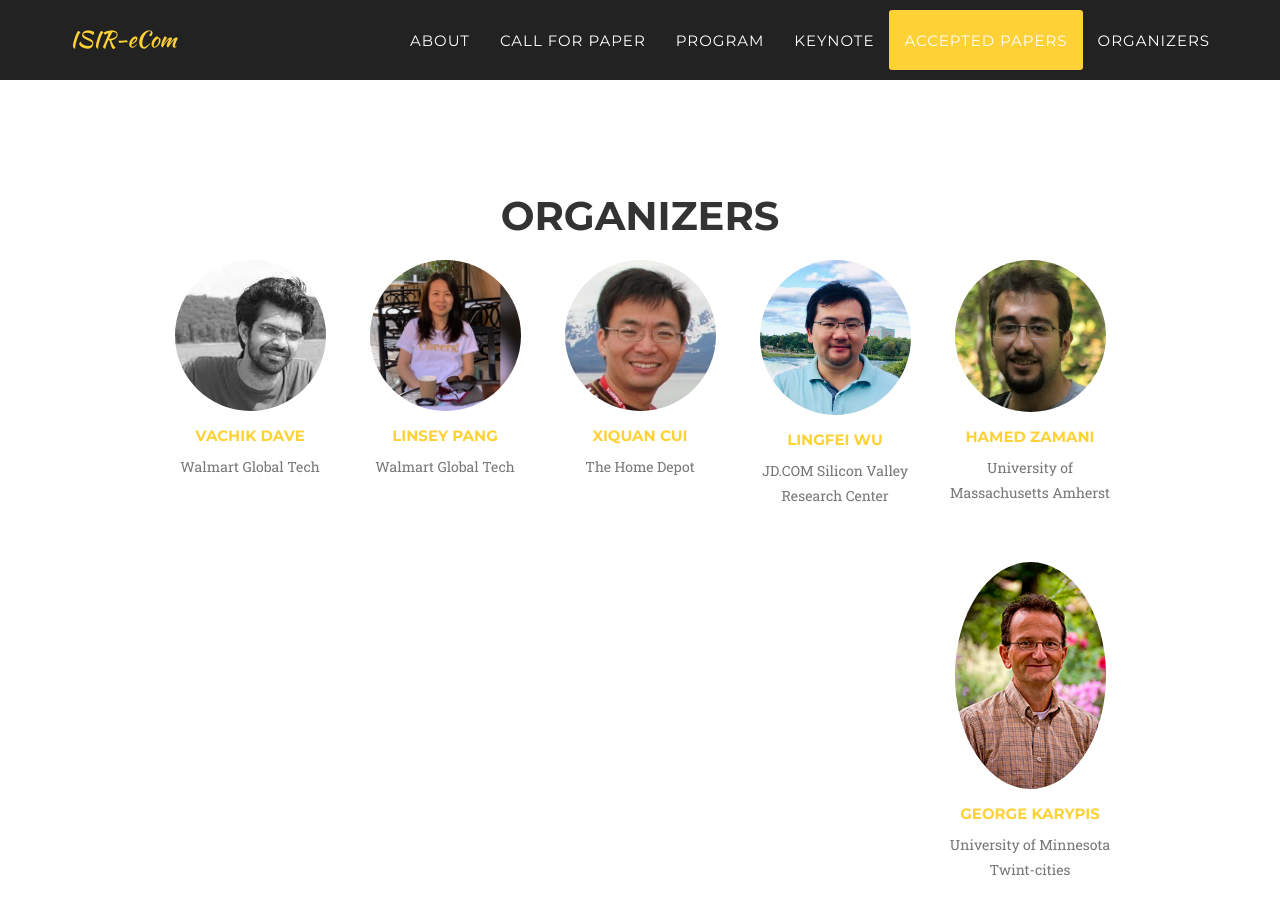
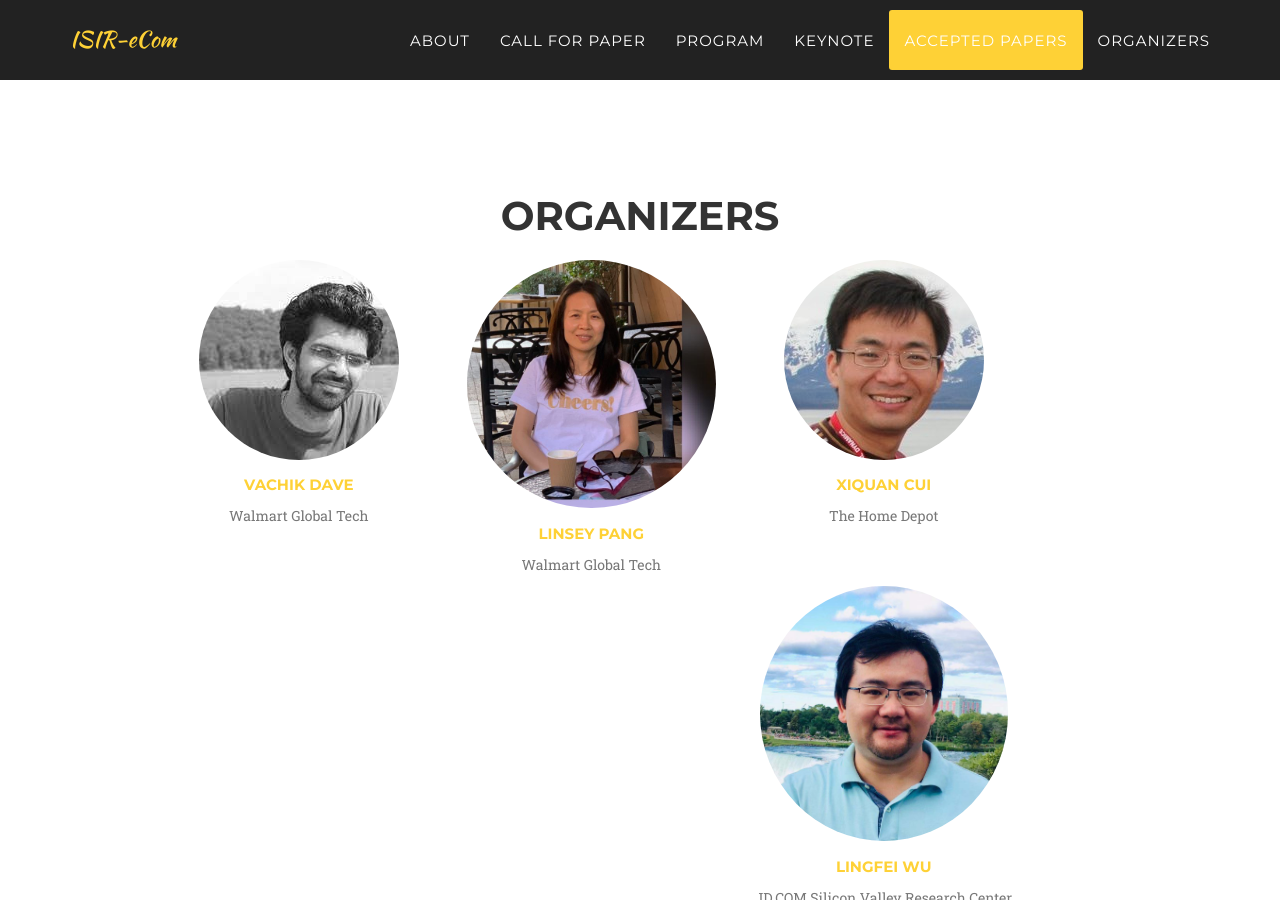
Before and after one commit to ISIR-eCom/ISIR-eCom.github.io, a Jekyll site: the page built from index.html, in a window 1280 px wide and 900 px high, scrolled down 4166 px. Built offline with Jekyll 4.4.1, drawn with Linux system fonts in a browser that asks for light colours; some web fonts are replaced.

Commit message:
organizers layout

```diff
--- a/_includes/organizers.html
+++ b/_includes/organizers.html
@@ -11,7 +11,7 @@
                 <div class="col-xs-1">
                 </div>
                 {% for member in site.people %}
-                <div class="col-xs-2">
+                <div class="col-xs-3">
                     <div class="team-member">
                         <img src="img/team/{{ member.pic }}.jpg" class="img-responsive img-circle" alt="">
                         <a href="{{ member.url }}" target="\_blank">
```
Also changed, not shown: img/team/6.jpg, 1 other file.
